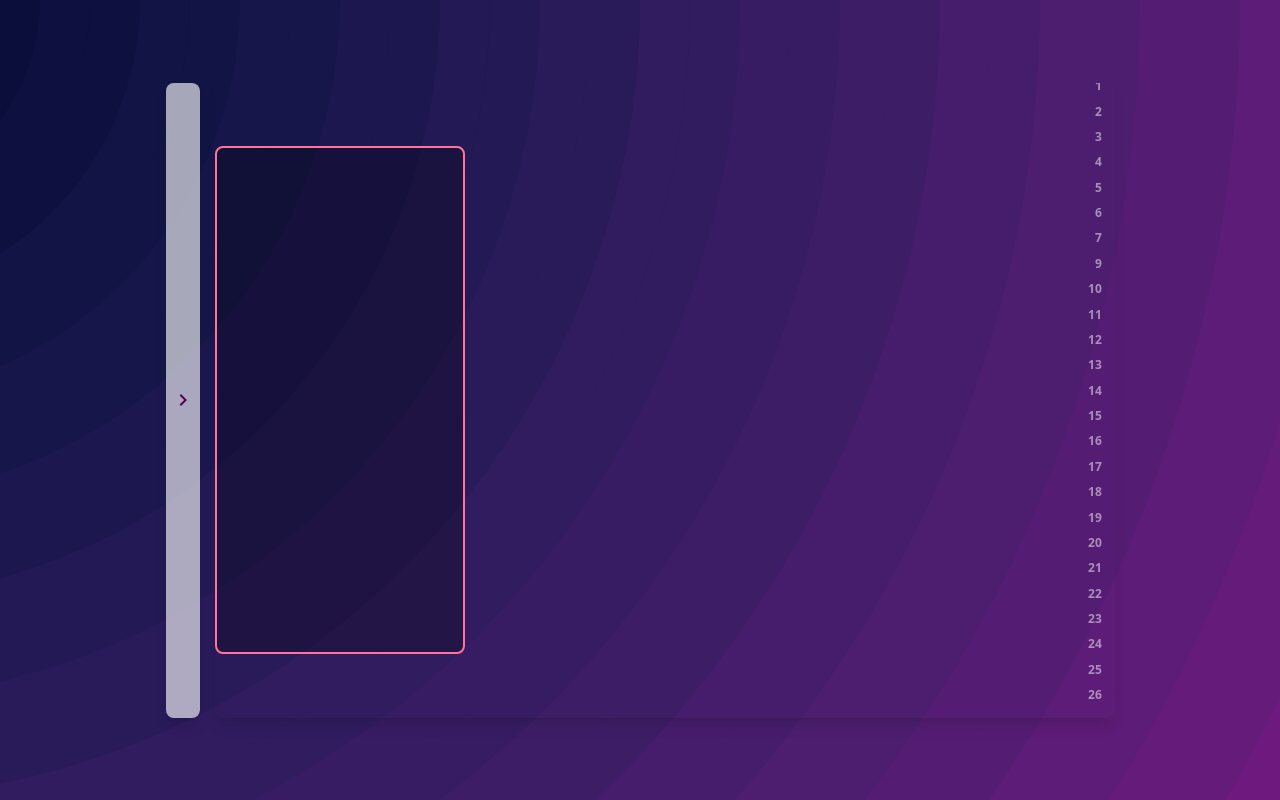
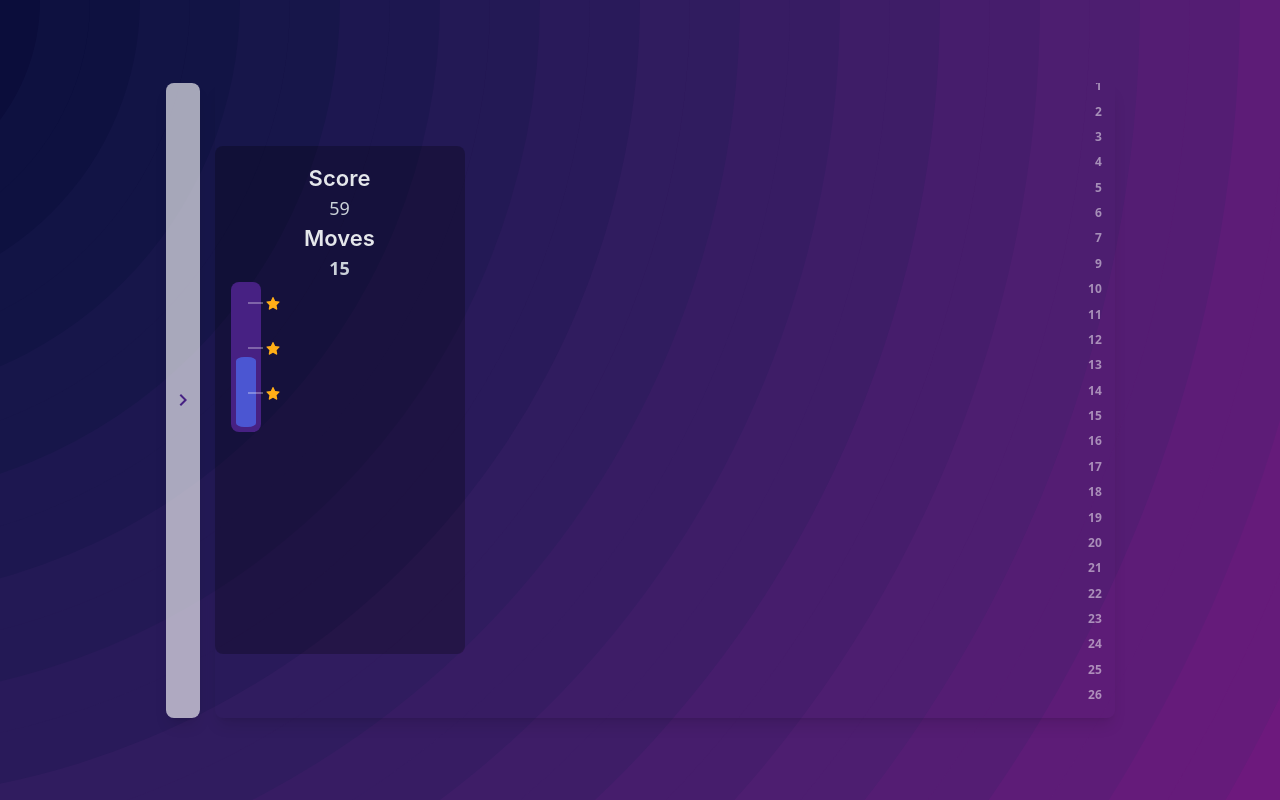
Before and after one commit to GuillermoTays/Candy-Tiles, a React (Vite) app: page / in a window 1280 px wide. Built offline with nearby package versions, Linux system fonts and the light colour scheme.

Commit message:
Adding score panel

```diff
--- a/src/pages/game/candy-tiles/score-panel/ScorePanel.tsx
+++ b/src/pages/game/candy-tiles/score-panel/ScorePanel.tsx
@@ -1,8 +1,30 @@
+import { AiFillStar } from 'react-icons/ai';
+
+const starLine =
+	'before:content-[""] before:absolute before:block before:h-[2px] before:w-[15px] before:bg-white/30 before:right-[110%] before:top-[40%]';
+
 const ScorePanel = () => {
 	return (
-		<div
-			className="min-w-[250px] h-[80%] bg-black/25 rounded-lg border-pink border-[2px]"
-		></div>
+		<div className="min-w-[250px] h-[80%] bg-black/25 rounded-lg p-[16px]">
+			<h3 className="text-neu-2 white font-System font-semibold block w-full text-center text-[22px]">Score</h3>
+			<span className="text-neu-3 block text-center w-full text-[18px]">59</span>
+
+			<h3 className="text-neu-2 font-System font-semibold block w-full text-center text-[22px]">Moves</h3>
+			<span className="text-neu-3 block text-center w-full font-bold text-[18px]">15</span>
+
+			<div className="h-[150px] w-[30px] bg-purple p-[5px] relative rounded-lg">
+				<span className="bg-blue block w-full h-full scale-y-50 origin-bottom rounded-lg"></span>
+				<span className={`absolute left-[115%] bottom-[20%] text-[#ffae17] ${starLine}`}>
+					<AiFillStar></AiFillStar>
+				</span>
+				<span className={`absolute left-[115%] bottom-[50%] text-[#ffae17] ${starLine}`}>
+					<AiFillStar></AiFillStar>
+				</span>
+				<span className={`absolute left-[115%] bottom-[80%] text-[#ffae17] ${starLine}`}>
+					<AiFillStar></AiFillStar>
+				</span>
+			</div>
+		</div>
 	);
 };
 
--- a/tailwind.config.cjs
+++ b/tailwind.config.cjs
@@ -10,23 +10,23 @@ module.exports = {
 			'black': colors.black,
 			'white': colors.white,
 
-			'purple': '#5C004C',
-			'red': '#F70002',
-			'light-red': '#FF3D78',
-			'pink': '#FF739A',
+			'purple': '#472183',
+			'blue': '#4B56D2',
+			'light-blue': '#82C3EC',
+			'bone': '#F1F6F5',
 			'light-pink': '#FFBDD8',
 			'light-yellow': '#FFEDD4',
 
-			'neu1-1': '#F5F7FA',
-			'neu1-2': '#E4E7EB',
-			'neu1-3': '#CBD2D9',
-			'neu1-4': '#9AA5B1',
-			'neu1-5': '#7B8794',
-			'neu1-6': '#616E7C',
-			'neu1-7': '#52606D',
-			'neu1-8': '#3E4C59',
-			'neu1-9': '#323F4B',
-			'neu1-10': '#1F2933',
+			'neu-1': '#F5F7FA',
+			'neu-2': '#E4E7EB',
+			'neu-3': '#CBD2D9',
+			'neu-4': '#9AA5B1',
+			'neu-5': '#7B8794',
+			'neu-6': '#616E7C',
+			'neu-7': '#52606D',
+			'neu-8': '#3E4C59',
+			'neu-9': '#323F4B',
+			'neu-10': '#1F2933',
 		},
 
 		extend: {
```
